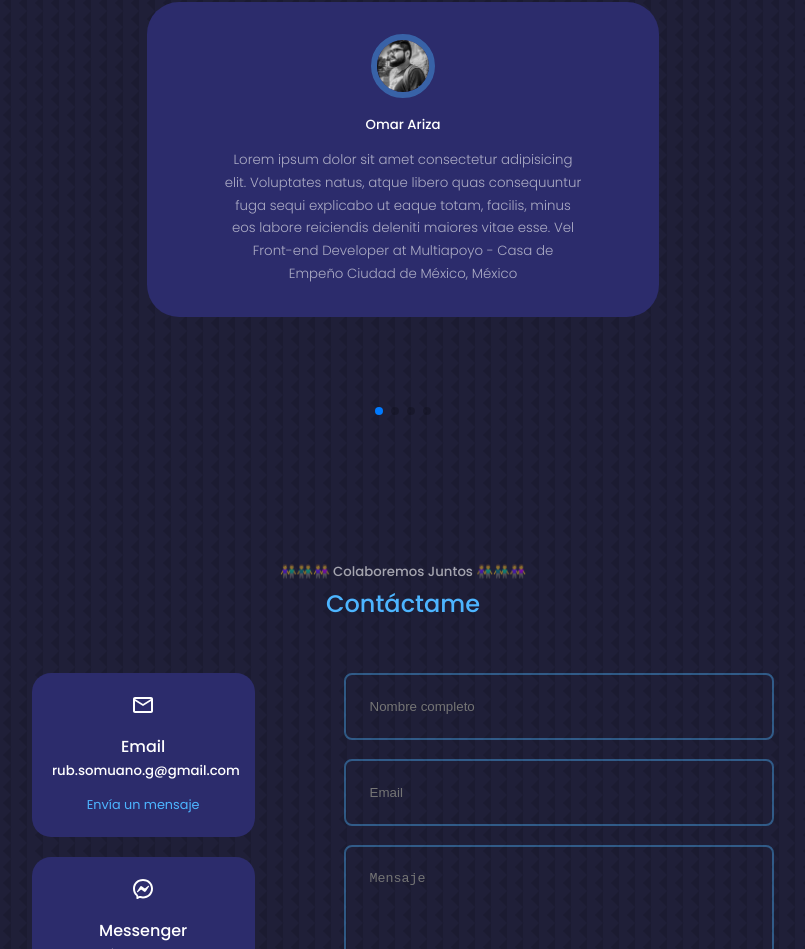
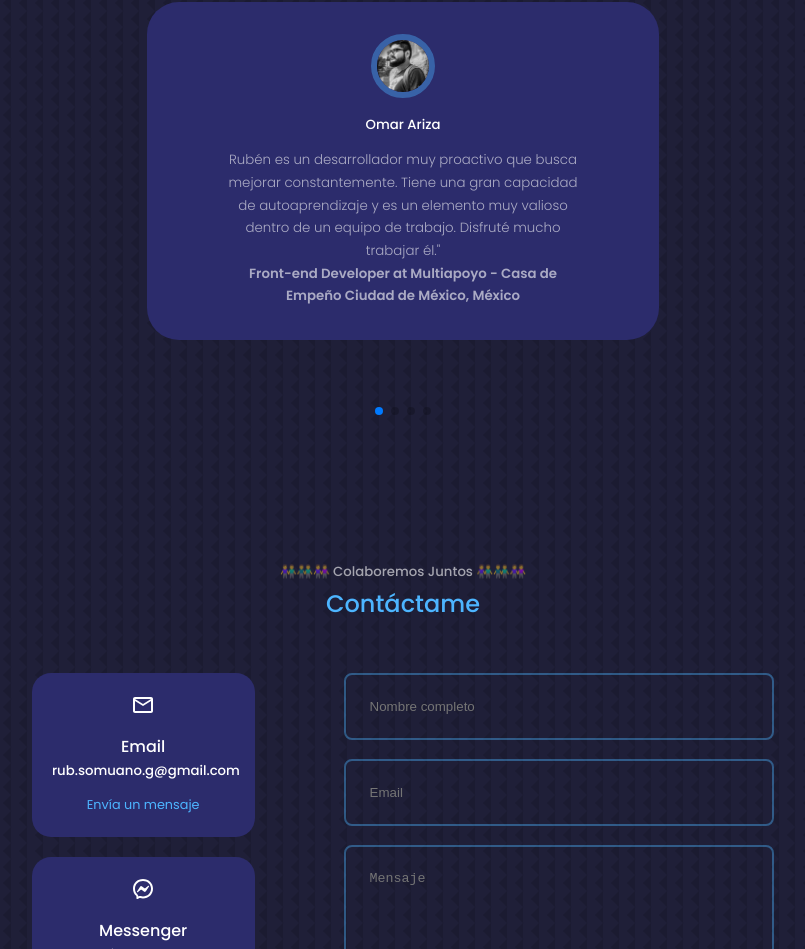
Before and after one commit to RubSDev/Portafolio_Web_RubSDev, a React (Create React App) app: page / in a window 1280 px wide. Shown: the part 4021-4970 px from the top of the page, without its empty margins (237-1042 px from the left). Built offline with nearby package versions, Linux system fonts and the light colour scheme.

Commit message:
coment LuisO

```diff
--- a/src/components/testimonials/Testimonials.jsx
+++ b/src/components/testimonials/Testimonials.jsx
@@ -32,11 +32,14 @@ const Testimonials = () => {
           </div>
           <h5 className="testimonial__name">Omar Ariza</h5>
           <small className="testimonial__review">
-            Lorem ipsum dolor sit amet consectetur adipisicing elit. Voluptates
-            natus, atque libero quas consequuntur fuga sequi explicabo ut eaque
-            totam, facilis, minus eos labore reiciendis deleniti maiores vitae
-            esse. Vel Front-end Developer at Multiapoyo - Casa de Empeño Ciudad
-            de México, México
+            Rubén es un desarrollador muy proactivo que busca mejorar
+            constantemente. Tiene una gran capacidad de autoaprendizaje y es un
+            elemento muy valioso dentro de un equipo de trabajo. Disfruté mucho
+            trabajar él." <br />
+            <b>
+              Front-end Developer at Multiapoyo - Casa de Empeño Ciudad de
+              México, México
+            </b>
           </small>
         </SwiperSlide>
         <SwiperSlide className="testimonial">
```
